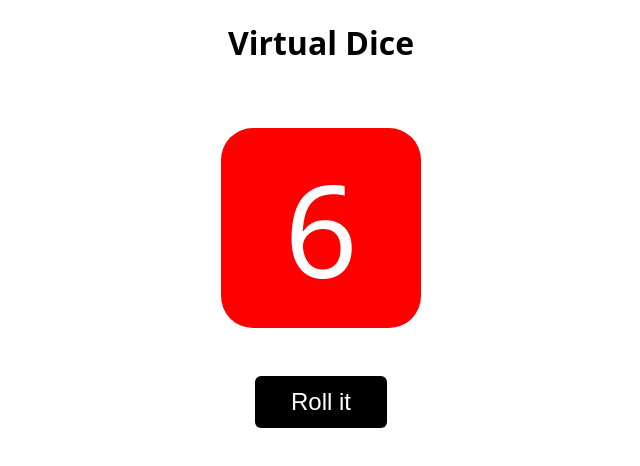
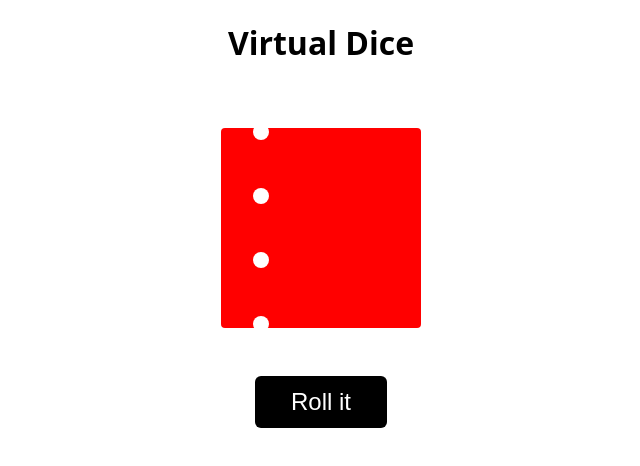
Before and after one commit to spihlak/dice, a plain HTML site: page index.html in a window 1280 px wide. Shown: the whole page, without its empty margins (319-959 px from the left). Drawn offline with Linux system fonts and the light colour scheme.

Commit message:
Dots Development

```diff
--- a/app.css
+++ b/app.css
@@ -18,7 +18,6 @@ h1 {
 #dice {
     background:#ff0000;
     color:#ffffff;
-    font-size:8rem;
     width:200px;
     height:200px;
     border-radius:0.25em;
@@ -27,6 +26,23 @@ h1 {
     justify-content: center;
     align-items: center;
     transition: all ease-in-out 300ms;
+}
+#diceFace {
+    width:100%;
+    box-sizing: border-box;
+    display:grid;
+    gap:3em;
+    padding:2em;
+}
+div#diceFace.df-1-dots {
+    justify-content:center;
+}
+
+.dot {
+    width: 1em;
+    height: 1em;
+    background-color:#ffffff;
+    border-radius: 50%;
 }
 .fade {
     opacity:0;
--- a/index.html
+++ b/index.html
@@ -10,7 +10,8 @@
     <h1>Virtual Dice</h1>
     <div class="dice-wrapper">
         <div id="dice" class="dice">
-
+            <div id="diceFace">
+            </div>
         </div>
         <div id="diceAction" class="dice-action">
             <button id="diceRoll">Roll it</button>
--- a/script.js
+++ b/script.js
@@ -1,15 +1,34 @@
 const dice = document.getElementById("dice");
 const btn = document.getElementById("diceRoll");
+const face = document.getElementById("diceFace");
 
-dice.textContent = 6;
+initDice(6);
 
 btn.addEventListener("click", () => {
     dice.classList.add("fade");
     btn.classList.add("click");
+    face.removeAttribute("class");
+    initDice(0);
     setTimeout(() => {
         num = Math.floor(Math.random() * 6) + 1;
-        dice.textContent = num;
+        initDice(num);
         dice.classList.remove("fade");
         btn.classList.remove("click");
     }, "300");
 });
+
+function initDice(num) {
+    if(num > 0) {
+    face.classList.add("df-"+ num +"-dots");
+        for (let i = 0; i < num; i++) {
+            const dot = document.createElement("div");
+            dot.classList.add("dot");
+            face.appendChild(dot);
+        }
+    } else {
+        let dots = document.querySelectorAll(".dot");
+        dots.forEach(dot => {
+            dot.remove();
+        });
+    }
+}
```
